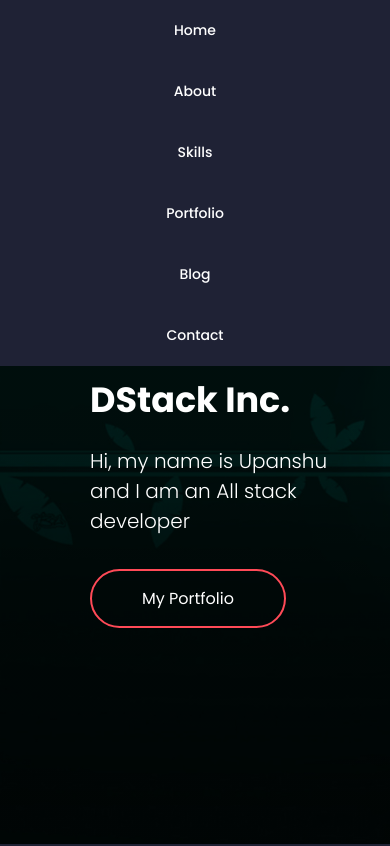
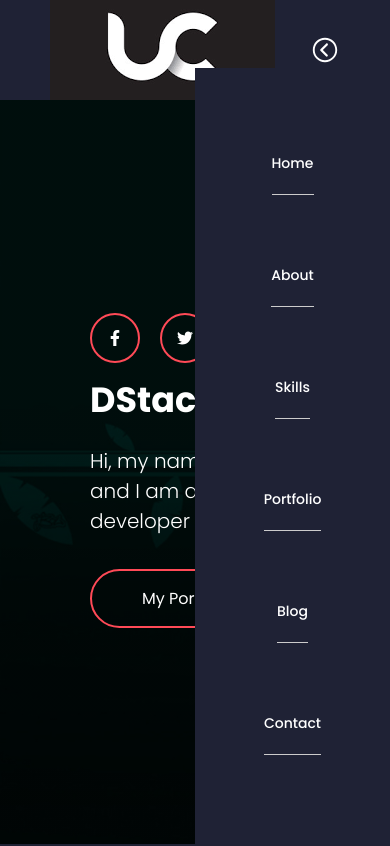
Before and after one commit to upanshu21/reactjs-portfolio, a React (Create React App) app: page / in a window 390 px wide. Shown: the top 846 px of the page. Built offline with nearby package versions, Linux system fonts and the light colour scheme.

Commit message:
added responsive navbar

```diff
--- a/src/components/Navbar/Nav.css
+++ b/src/components/Navbar/Nav.css
@@ -33,16 +33,40 @@
   height: auto;
 }
 
-@media (max-width: 1465px) {
+.slider {
+  color: #fff;
+  height: 30px;
+  width: 30px;
+  display: none;
+  cursor: pointer;
+}
+
+@media only screen and (max-width: 1465px) {
+
+  .navbar__left-logo {
+    position: relative;
+  }
 
   .navbar__right {
     flex-direction: column;
-        width: 100%;
+    display: flex;
+    width: 50%;
+    right: 0px;
+    height: 100vh;
+    top: 8vh;
     align-items: center;
     background: #1f2235;
-        position: fixed;
-        top: 0;
-        left: 0;
+    position: absolute;
+    padding: 40px;
+    transform: translateX(100%);
+  }
+
+  .navbar__right li {
+    padding: 25px;
+  }
+
+  .navbar__right li a:last-of-type {
+    border-bottom: 1px solid #ccc;
   }
 
   .navbar__right li a {
@@ -51,4 +75,7 @@
     font-size: 14px;
   }
 
+  .slider {
+    display: flex;
   }
+}
--- a/src/components/Navbar/Nav.js
+++ b/src/components/Navbar/Nav.js
@@ -1,8 +1,12 @@
-import React from 'react'
+import React, { useState } from 'react'
+import {IoIosArrowDropleft} from "react-icons/io"
 import './Nav.css'
 
 
+
 const Nav = () => {
+
+    const [open, setOpen] = useState(false)
     return (
         <div className="navbar">
             <div className="container">
@@ -12,7 +16,7 @@ const Nav = () => {
                         <img src="/logo.jpg" alt="" />
                     </div>
                 </ul>
-                <ul className="navbar__right">
+                <ul className="navbar__right" style={{transform: open ? "translateX(100%)" : "translateX(0%)"}} >
                     <li><a href="https://github.com/upanshu21/reactjs-portfolio">Home</a></li>
                     <li><a href="https://github.com/upanshu21/reactjs-portfolio">About</a></li>
                     <li><a href="https://github.com/upanshu21/reactjs-portfolio">Skills</a></li>
@@ -20,6 +24,7 @@ const Nav = () => {
                     <li><a href="https://github.com/upanshu21/reactjs-portfolio">Blog</a></li>
                     <li><a href="https://github.com/upanshu21/reactjs-portfolio">Contact</a></li>
                 </ul>
+                <IoIosArrowDropleft onClick={() => setOpen(!open) } className="slider" />
                 </div>
             </div>
         </div>
```
Lines whose indentation alone changed are shown as unchanged.
